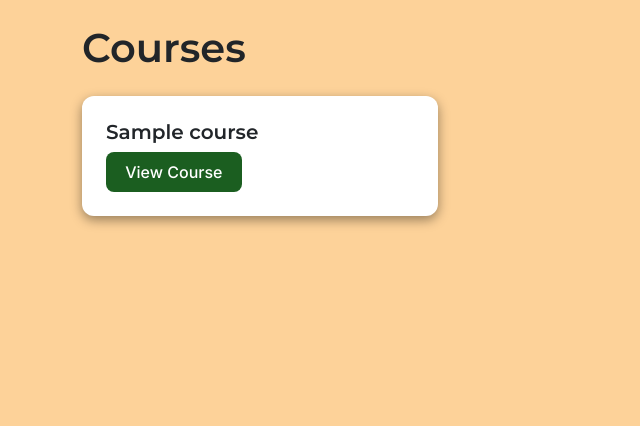
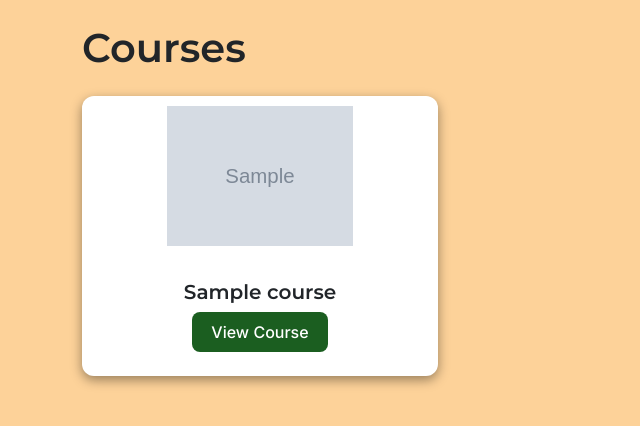
Before and after one commit to N-Smillie/golf-tracker-project, a Django app: page /courses/ in a window 1280 px wide. Shown: the part 56-482 px from the top of the page, without its empty margins (0-640 px from the left). Run offline with Django 4.2, Linux system fonts and the light colour scheme; tables that the repository leaves empty hold one stand-in row (values such as "Sample post"); grey boxes marked "Sample" are stand-in pictures.

Commit message:
added static images and added to each course in admin. styles cards to include image and center header and button

```diff
--- a/courses/models.py
+++ b/courses/models.py
@@ -4,6 +4,7 @@ from django.db import models
 class Course(models.Model):
     name = models.CharField(max_length=200)
     slug = models.SlugField(unique=True)
+    image = models.CharField(max_length=200, blank=True)
 
     def __str__(self):
         return self.name
--- a/courses/templates/courses/course_list.html
+++ b/courses/templates/courses/course_list.html
@@ -1,4 +1,5 @@
 {% extends "base.html" %}
+{% load static %}
 
 {% block content %}
 
@@ -7,12 +8,15 @@
 <div class="row">
     {% for course in courses %}
         <div class="col-md-4 mb-4">
-            <div class="card h-100">
-                <div class="card-body">
-                    <h5 class="card-title">{{ course.name }}</h5>
-                    <a href="{% url 'course_detail' course.slug %}" class="btn btn-primary">
-                        View Course
-                    </a>
+            <div class="card course-card h-100">
+                {% if course.image %}
+                    <img src="{% static course.image %}" class="course-img" alt="{{ course.name }}">
+                {% endif %}
+                <div class="card-body text-center">
+                        <h5 class="card-title">{{ course.name }}</h5>
+                        <a href="{% url 'course_detail' course.slug %}" class="btn btn-primary">
+                            View Course
+                        </a>
                 </div>
             </div>
         </div>
--- a/static/css/style.css
+++ b/static/css/style.css
@@ -65,6 +65,12 @@ a:hover {
     padding: 1.5rem;
 }
 
+.course-img {
+    width: 100%;
+    height: 160px;
+    object-fit: contain;
+    padding: 10px;
+}
 /* Tables */
 .table.scorecard-table th {
     background-color: #f1f3f5;
```
Also changed, not shown: courses/migrations/0003_course_image.py (added), static/images/muirfield.png (added), static/images/north-berwick.png (added), static/images/portmarnock.webp (added), static/images/royal-county-down.png (added), static/images/royal-dornoch.png (added), static/images/royal-portrush.png (added), static/images/royal-st-georges.png (added), static/images/st-andrews.png (added), static/images/sunningdale.png (added), static/images/trump-turnberry.jpg (added).
